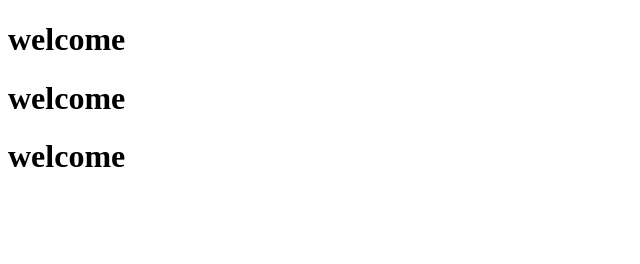
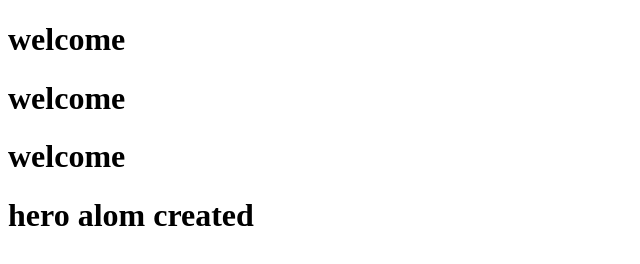
Before and after one commit to codermat03/text-file, a plain HTML site: page index.html in a window 1280 px wide. Shown: the whole page, without its empty margins (0-640 px from the left). Drawn offline with Linux system fonts and the light colour scheme.

Commit message:
hero alom added

```diff
--- a/index.html
+++ b/index.html
@@ -9,5 +9,6 @@
     <h1>welcome</h1>
     <h1>welcome</h1>
     <h1>welcome</h1>
+    <h1>hero alom created</h1>
   </body>
 </html>
```
